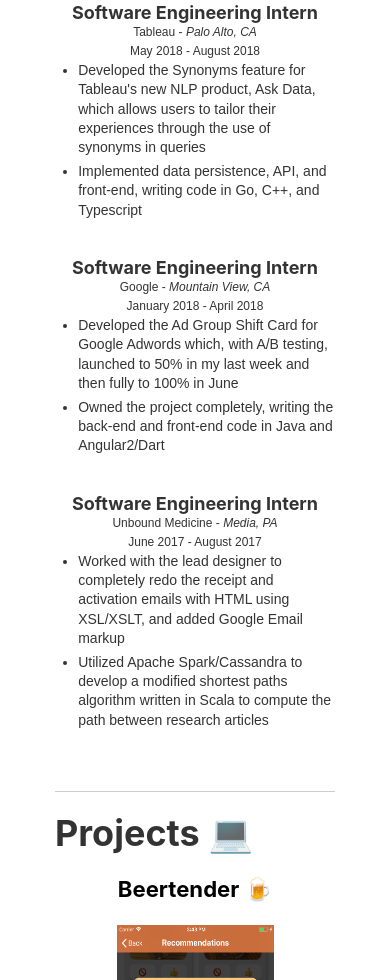
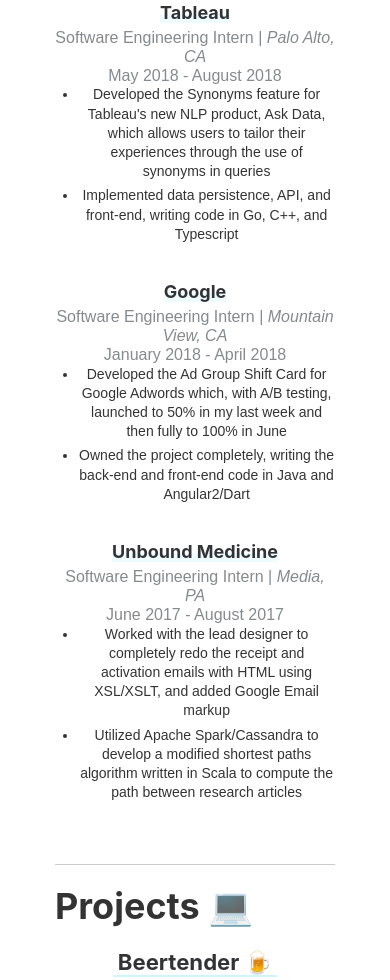
Before and after one commit to katzenj/personal-site, a Gatsby site: page /experience in a window 390 px wide. Shown: the part 409-1389 px from the top of the page. Built offline with nearby package versions, Linux system fonts and the light colour scheme; Gatsby itself is replaced by a stand-in of ours.

Commit message:
project/experience styling

```diff
--- a/src/components/resumeSection.js
+++ b/src/components/resumeSection.js
@@ -9,8 +9,8 @@ const ResumeSection = (props) => {
     return (
         <div className={resumeStyles.section}>
             <div className={resumeStyles.columnMedium}>
-                <h3>{props.title}</h3>
-                <p>{props.company} - <em>{props.location}</em></p>
+                <h3>{props.company}</h3>
+                <p>{props.title} | <em>{props.location}</em></p>
                 <p>{props.dates}</p>
             </div>
             <div className={resumeStyles.columnLarge}>
--- a/src/data/projectData.js
+++ b/src/data/projectData.js
@@ -15,7 +15,7 @@ const projects = [
             alt: "ToDo app image",
             class: "todo",
         },
-        details: "<li>A work-in-progress developed in Swift that expands on the basic concept behind reminders and Apple’s own tutorial</li><li>Allows users to create to-do’s with different features based on inspiration from my favorite productivity apps</li>"
+        details: "<a href=\"https://github.com/katzenj/ToDo-iOS\" target=\"_blank\" rel=\"noopener noreferrer\">Source Code</a><li>A work-in-progress developed in Swift that expands on the basic concept behind reminders and Apple’s own tutorial</li><li>Allows users to create to-do’s with different features based on inspiration from my favorite productivity apps</li>"
     },
 ]
 
--- a/src/styles/project.module.scss
+++ b/src/styles/project.module.scss
@@ -13,6 +13,16 @@
     p, li{
         font-size: 16px;
     }
+
+    a {
+        transition: box-shadow 160ms ease 0s;
+        border-bottom: 2px solid rgb(207, 243, 255);
+        text-decoration: none;
+        color: #323336;
+        &:hover {
+          box-shadow: rgb(207, 243, 255) 0px -1.2em 0px inset;
+        }
+    }
 }
 
 @media only screen and (max-width: 991px) {
--- a/src/styles/resumeSection.module.scss
+++ b/src/styles/resumeSection.module.scss
@@ -6,12 +6,16 @@
 
     h3 {
         margin: 0;
-        padding-bottom: 5px;
+        margin-bottom: 5px;
+        display: inline-block;
+        box-shadow: rgb(238, 251, 255) 0px -9px 0px inset;
+        color: #323336;
     }
 
     p {
         margin: 0;
-        font-size: 14px;
+        font-size: 16px;
+        color: #858a8e;
     }
 
     li {
@@ -40,9 +44,19 @@
 
 @media only screen and (max-width: 700px) {
     .section {
+        justify-content: center;
+        text-align: center;
+
         h1, h3, p {
             padding: 0;
-            text-align: center;
+        }
+
+        h3 {
+            font-size: 18px;
+        }
+
+        p {
+            font-size: 16px;
         }
     }
 
@@ -53,16 +67,4 @@
     .column-large {
         width: 100%;
     }
-
-    .section {
-        justify-content: center;
-
-        h3 {
-            font-size: 18px;
-        }
-
-        p {
-            font-size: 12px;
-        }
-    }
 }
```
